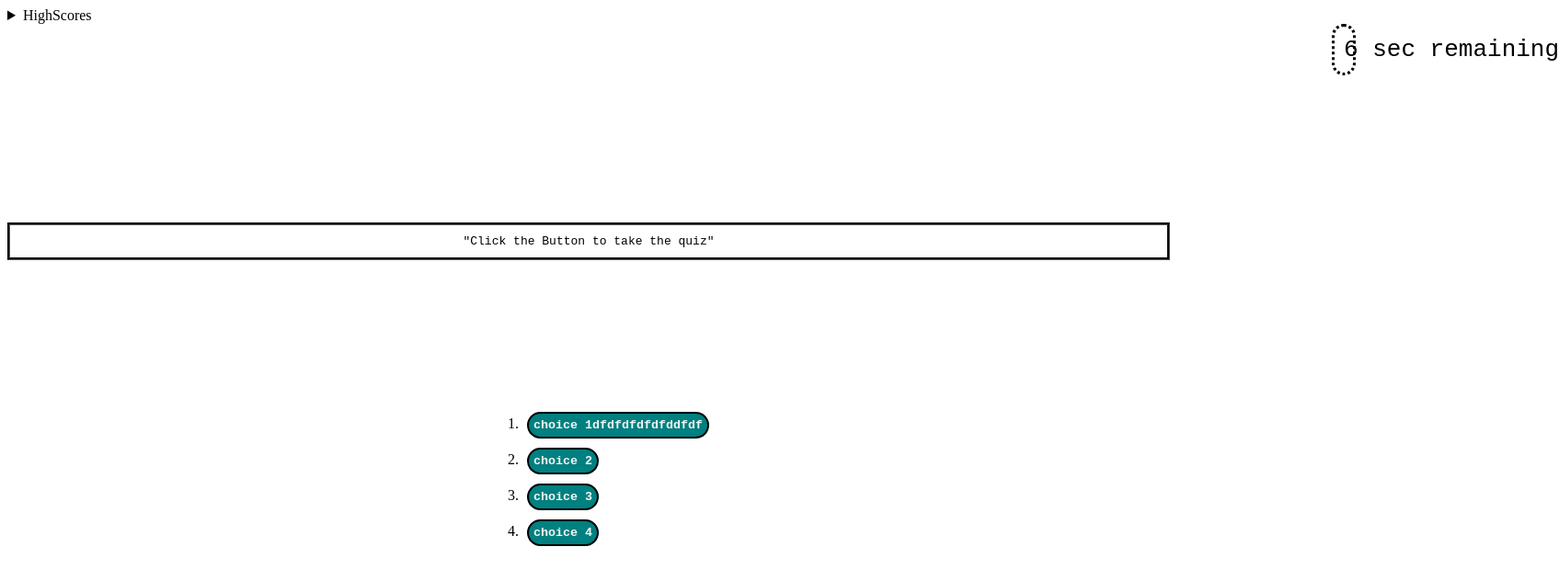
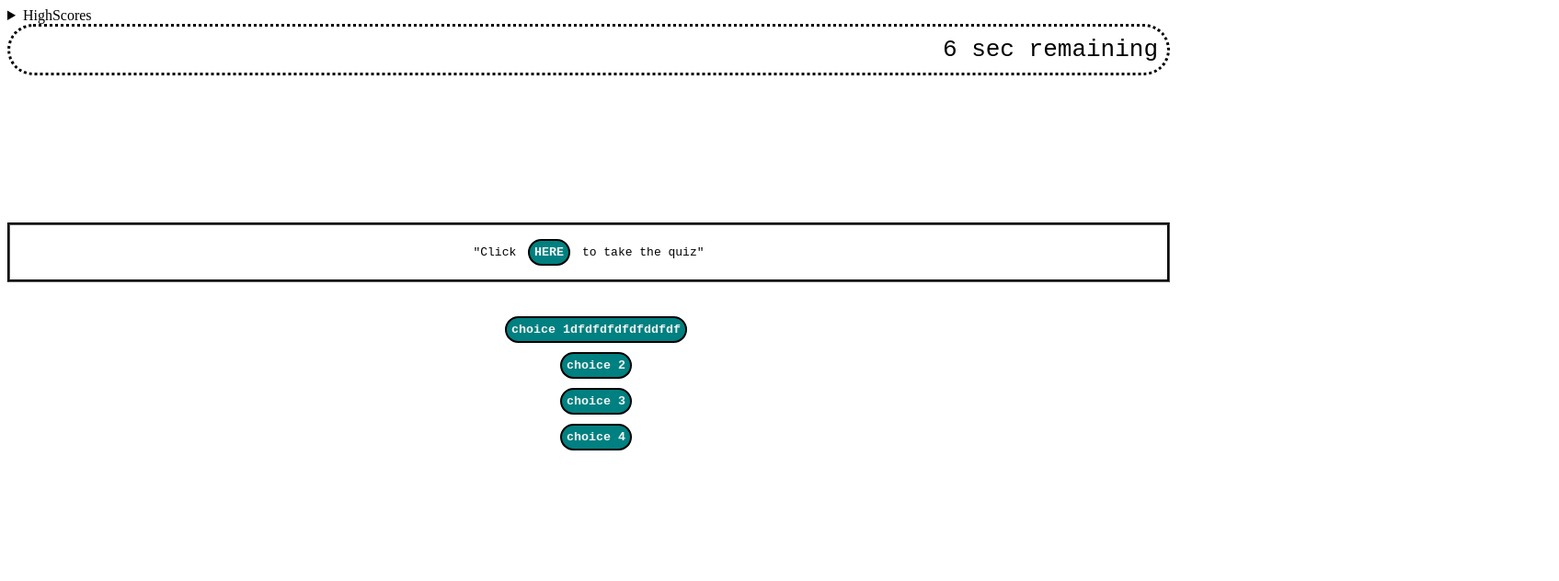
Before and after one commit to shivermotion/Code-Quiz, a plain HTML site: page index.html in a window 1280 px wide. Shown: the whole page at 92% size, 1695 px wide, since content can reach past the window. Drawn offline with Linux system fonts and the light colour scheme.

Commit message:
updated divs

```diff
--- a/Assets/style.css
+++ b/Assets/style.css
@@ -2,8 +2,13 @@ details:hover {
 	background-color: yellow;
 }
 body > ol {
-	padding-left: 35rem;
-	margin-top: 10rem;
+	/* padding-left: 35rem; */
+	text-align: center;
+	margin-top: 2rem;
+	padding-left: 1rem;
+	display: flexbox;
+	/* justify-content: center; */
+	list-style: none;
 }
 
 button {
@@ -31,11 +36,13 @@ timer {
 	border-color: black;
 	font-size: xx-large;
 	border-radius: 90px;
-	margin-left: 90rem;
+	/* margin-left: 90rem; */
 	font-family: monospace;
 	padding: 10px;
 	display: flex;
-	white-space: nowrap;
+	/* white-space: nowrap; */
+	text-align: center;
+	justify-content: right;
 }
 
 /* *
--- a/index.html
+++ b/index.html
@@ -29,7 +29,7 @@
 <timer id = "timer">10 sec remaining</timer>
 <!--a place for a question that changes when an answer button is chosen-->
 <section>
-    "Click the Button to take the quiz"
+    "Click <button id = "start game"> HERE </button> to take the quiz"
 </section>
 <!--4 buttons for each choice-->
 <ol>
--- a/script.js
+++ b/script.js
@@ -8,8 +8,6 @@ let timerDisplay = document.getElementById("timer").textContent;
 console.log(choice1);
 console.log(timerDisplay);
 
-//site on load
-
 //descending timer
 let timer = function () {
 	let sec = 10;
@@ -17,11 +15,12 @@ let timer = function () {
 		document.getElementById("timer").textContent =
 			sec + " sec remaining";
 		sec--;
-		if (sec == 0) {
-			sectionText = "GAME OVER";
+		console.log(sec);
+		if (sec == 00) {
+			clearInterval(timer);
+			sectionText = "game over";
 		}
 	}, 1000);
-	console.log(sec);
 };
 //scoring
 
```
